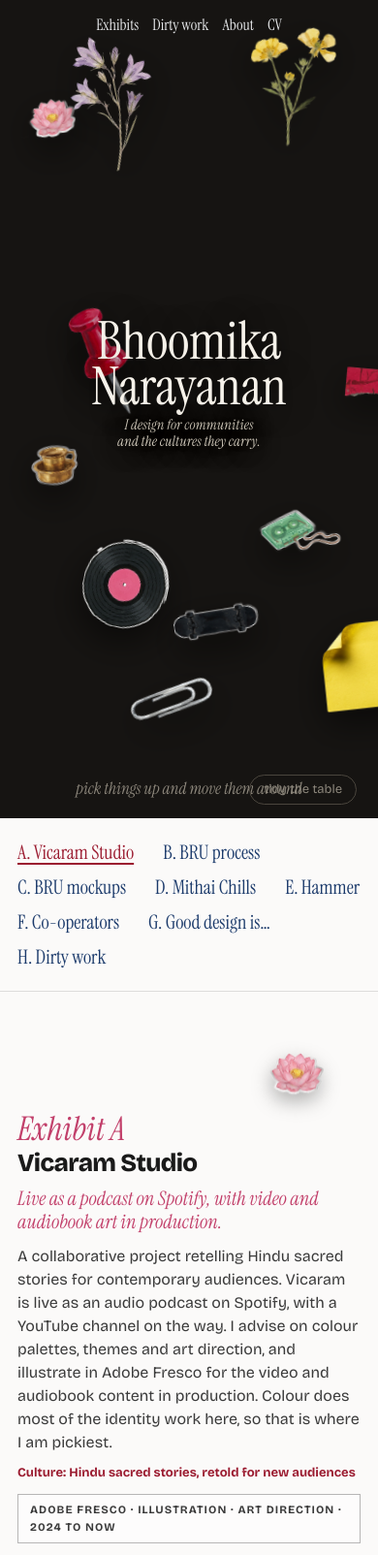
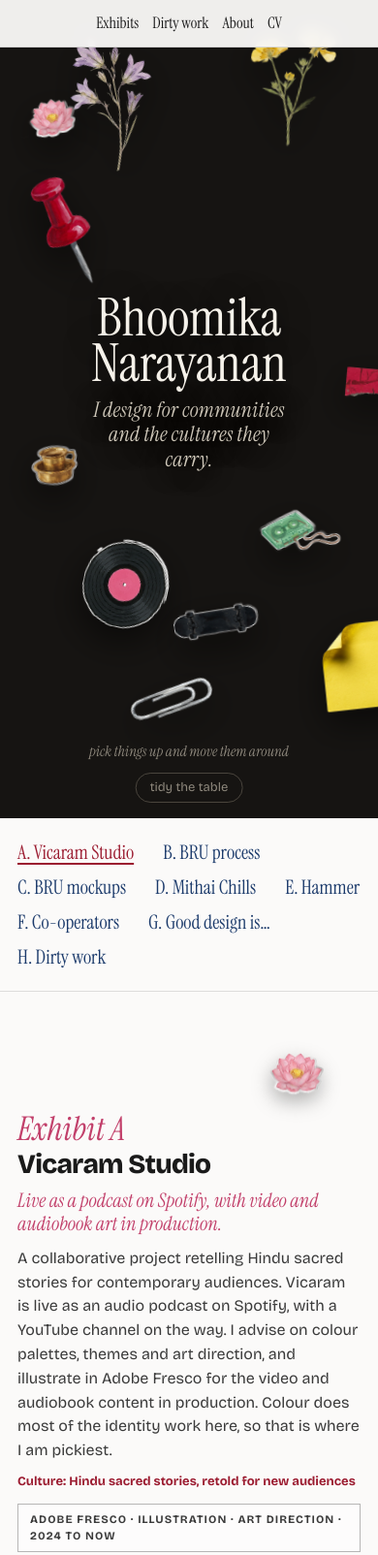
Before and after one commit to Bumi180/Bhoomika-Narayanan_Portfolio, a plain HTML site: page index.html in a window 390 px wide. Shown: the top 1604 px of the page at 97% size. Drawn offline with nearby package versions, Linux system fonts and the light colour scheme.

Commit message:
Update index.html

```diff
--- a/index.html
+++ b/index.html
@@ -69,6 +69,10 @@ footer{padding:22px 28px;border-top:1px solid var(--rule);font-family:'Instrumen
 #lb button{position:absolute;top:50%;transform:translateY(-50%);background:none;border:0;color:#eee;font-size:46px;line-height:1;padding:10px 16px;cursor:pointer;opacity:.6;font-family:inherit}#lb button:hover{opacity:1}#lb .prev{left:8px}#lb .next{right:8px}#lb.one button{display:none}#lb .cnt{color:#999;font-size:13px;letter-spacing:.08em}.index a.cur{color:var(--red);text-decoration:underline;text-underline-offset:4px}#lb p{color:#eee;font-family:'Instrument Serif',serif;font-style:italic;font-size:20px;text-align:center;max-width:70ch}
 @media(max-width:760px){
 nav{padding:14px 18px;font-size:16px;justify-content:center}nav>a:first-child{display:none}
+nav{background:rgba(251,250,249,.95);-webkit-backdrop-filter:blur(8px);backdrop-filter:blur(8px);mix-blend-mode:normal;color:var(--ink);padding:12px 18px;border-bottom:1px solid var(--rule)}
+.hero h1 i{font-size:.4em;line-height:1.2}.hint{bottom:58px;font-size:15px;padding:0 24px}.tidy{right:auto;left:50%;transform:translateX(-50%);bottom:16px}.hero .it[src$="pushpin.png"]{left:6%!important;top:22%!important}
+.hello{padding:64px 18px 56px}.hello .big{font-size:25px;word-break:normal;overflow-wrap:anywhere;text-underline-offset:6px}
+.ex h2{font-size:28px}.ex header p{font-size:16px;line-height:1.55}
 .ex{padding:64px 18px 20px}.ex>header{grid-template-columns:1fr;gap:6px}
 .table{gap:30px 14px}.pc{grid-column:span 12!important;--r:0deg!important}.pc.half{grid-column:span 6!important}
 .about{grid-template-columns:1fr;padding:70px 18px}.index{padding:20px 18px}
```
